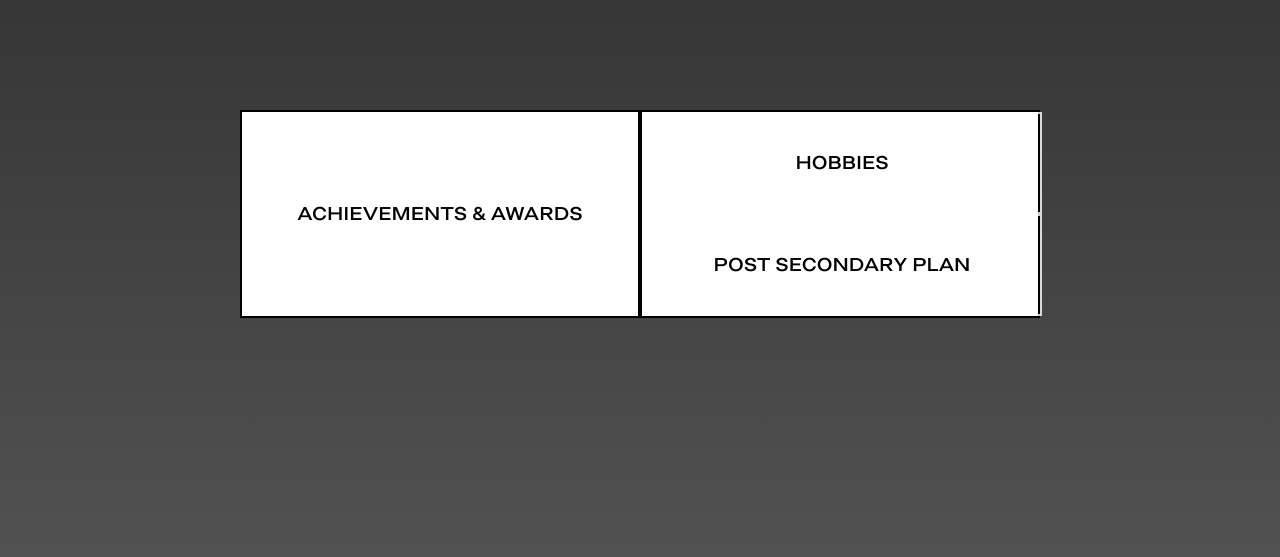
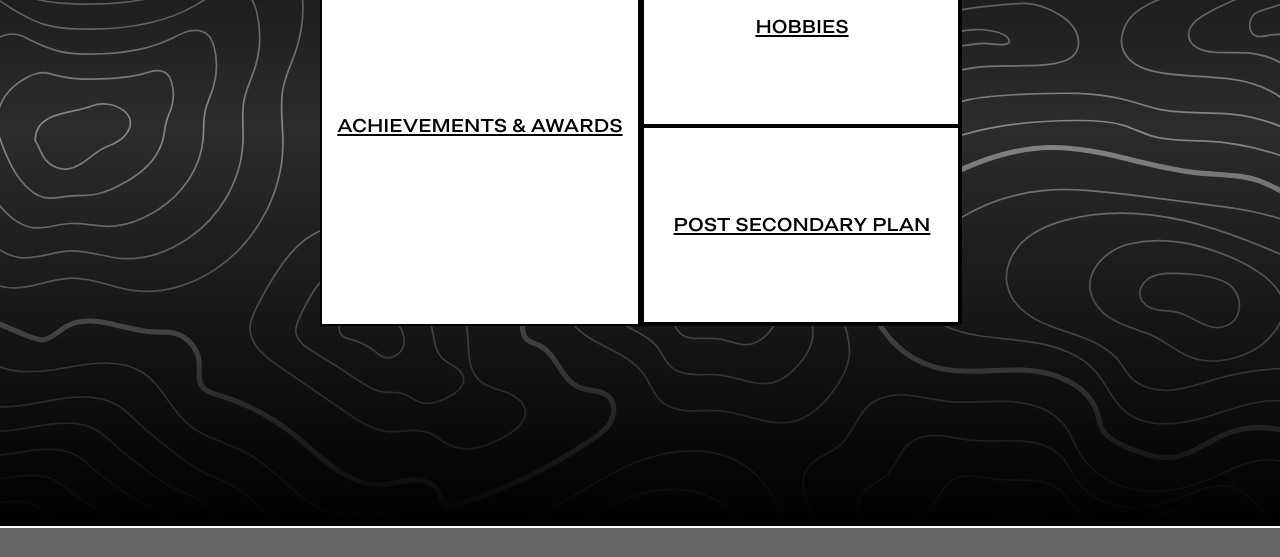
Before and after one commit to CartWebApp/portfolio-website-daymianjmv, a plain HTML site: page about/index.html in a window 1280 px wide. Shown: the part 1090-1647 px from the top of the page. Drawn offline with Linux system fonts and the light colour scheme.

Commit message:
Finish About Me Index

```diff
--- a/about/index.html
+++ b/about/index.html
@@ -53,11 +53,11 @@
             <p>Let’s connect and turn your idea into something beautiful ✨</p>
         </div>
     </div>
-
+<div class="hover-buttonsBackground">
     <div class="hover-buttons">
         <div class="button-container">
             <div class="buttonOneSpacing">
-                <a alt="Button 1" class="b1 hover-button pointer-hover">ACHIEVEMENTS & AWARDS</a>
+                <a alt="Button 1" class="b1 hover-button pointer-hover" href="/about/a&a/index.html">ACHIEVEMENTS & AWARDS</a>
             </div>
             <div class="buttonTwoSpacing">
                 <a alt="Button 2" class="b2 hover-button pointer-hover">HOBBIES</a>
@@ -65,7 +65,7 @@
             </div>
         </div>
     </div>
-
+</div>
     <div class="footer">
         <div class="footerRow">
             <h3 class="light-bg-hover">Contact</h3>
--- a/about/style.css
+++ b/about/style.css
@@ -1,4 +1,13 @@
 @import url(/fonts/stylesheet.css);
+
+@keyframes scrollBackground {
+    0% {
+        background-position: 0% 0%;
+    }
+    100% {
+        background-position: 100% 100%;
+    }
+}
 
 @keyframes moveInCircle {
     0% {
@@ -140,7 +149,6 @@ button {
 
 /* Footer styles */
 .footer {
-    margin-top: 15vh;
     border-top: white solid 2px;
     padding: 2rem;
     color: rgb(218, 255, 214);
@@ -376,18 +384,36 @@ span {
     font-size: 1.1rem;
 }
 
+.hover-buttonsBackground{
+    background: linear-gradient(to bottom, #000000, #ffffff, #000000), url('/imgs/topo.svg');
+    background-size: cover;
+    background-repeat: no-repeat;
+    background-position: center;
+    background-attachment: fixed;
+    background-blend-mode: overlay;
+    margin: 0;
+    animation: scrollBackground 30s linear infinite;
+    margin-top: 1em;
+}
+
 .hover-buttons {
     display: flex;
     justify-content: center;
     align-items: center;
-    margin: 50vh 0;
+    height: 100vh;
+    width: 50%;
+    position: relative;
+    left: 25%;
 }
 
 .button-container {
     display: flex;
     width: 100%;
-    max-width: 800px;
+    max-width: 100vw;
     position: relative;
+    border: 0px;
+    max-height: fit-content;
+    height: 50%;
 }
 
 .buttonOneSpacing{
@@ -397,6 +423,7 @@ span {
     width: 100%;
     border: black solid 2px;
     transition: transform 0.3s ease-in-out;
+    align-items: center;
 }
 
 .buttonTwoSpacing{
@@ -405,8 +432,9 @@ span {
     background-color: white;
     color: #000000;
     width: 100%;
-    border: black solid 2px;
+    border: black solid 0px;
     transition: transform 0.3s ease-in-out;
+    border: #000000 solid 2px;
 }
 
 .b1, .b2, .b3{
@@ -416,14 +444,20 @@ span {
     font-size: 1.5rem;
     font-family: 'helmet';
     color: rgb(0, 0, 0);
-    text-decoration: none;
+    text-decoration: underline;
     text-align: center;
-
     transition: all 0.3s ease-in-out;
 }
 
-.b1:hover, .b2:hover, .b3:hover {
+.b2, .b3{
+    border: black solid 2px;
+}
+
+
+.b2:hover, .b3:hover {
     background-color: rgba(0, 0, 0, 0.1);
+    border: 2px black solid;
+    background: white;
 }
 
 .buttonOneSpacing:hover, .b2:hover, .b3:hover {
@@ -437,5 +471,20 @@ span {
     object-fit: cover;
     width: 100%;
     height: 200px;
-    border: 2px solid rgba(255, 255, 255, 0.8);
 }
+
+#body.hidden {
+    display: none; /* Hide the button */
+}
+
+#body {
+    transition: filter 0.5s ease; /* Smooth transition for blur effect */
+}
+
+#body.blurred {
+    filter: blur(5px); /* Apply blur effect */
+}
+
+html {
+    scroll-behavior: smooth;
+}
```
Also changed, not shown: about/a&a/index.html (added, +24 -0 lines), style.css (+11 -0 lines), script.js (added).
